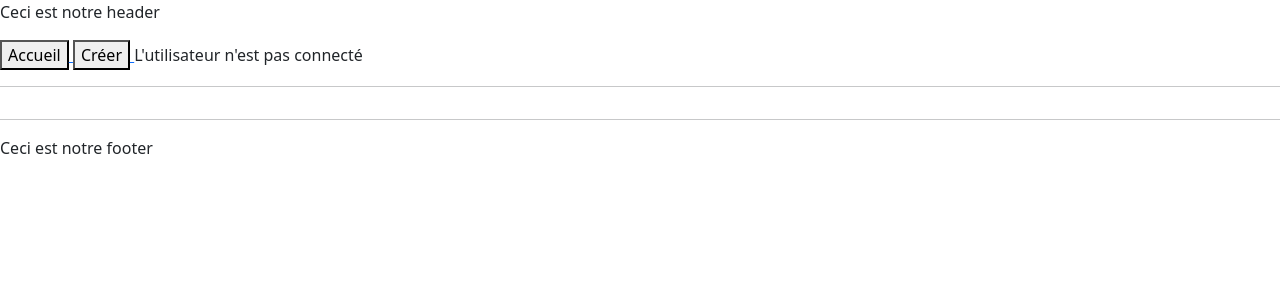
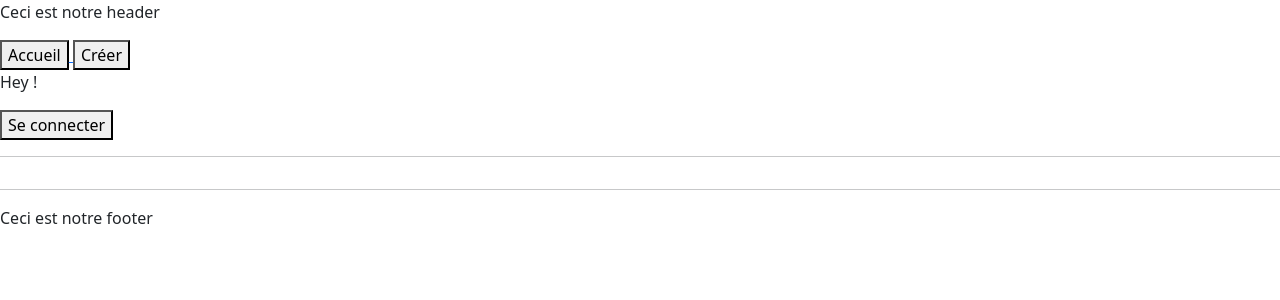
Before and after one commit to EmyLD/ecfCinema, a PHP site: page / in a window 1280 px wide. Shown: the top 300 px of the page. Run offline with PHP 8.4, Linux system fonts and the light colour scheme; data that the repository does not hold is empty.

Commit message:
change header on connect or not connected (verified by session)

```diff
--- a/controller/disconnect.php
+++ b/controller/disconnect.php
@@ -1,4 +1,6 @@
 <?php
 
-unset($_SESSION['username']);
-echo $twig->render('login.html.twig');
+session_unset();
+if(session_unset()) {
+    echo $twig->render('login.html.twig');
+}
--- a/controller/header.php
+++ b/controller/header.php
@@ -5,6 +5,8 @@ $session = null;
 
 if(isset($_SESSION['username'])){
     $session = $_SESSION['username'];
+} else {
+    $session = null;
 }
 
 echo $twig->render('header.html.twig', ['session' => $session]);
--- a/view/header.html.twig
+++ b/view/header.html.twig
@@ -8,7 +8,14 @@
   </a>
   {% if session != null %}
   <p>Hey {{ session }} !</p>
-
-  {% else %} L'utilisateur n'est pas connecté {% endif %}
+  <a href="disconnect">
+    <button>Se déconnecter</button>
+  </a>
+  {% else %}
+  <p>Hey {{ session }} !</p>
+  <a href="login">
+    <button>Se connecter</button>
+  </a>
+  {% endif %}
 </header>
 <hr />
```
